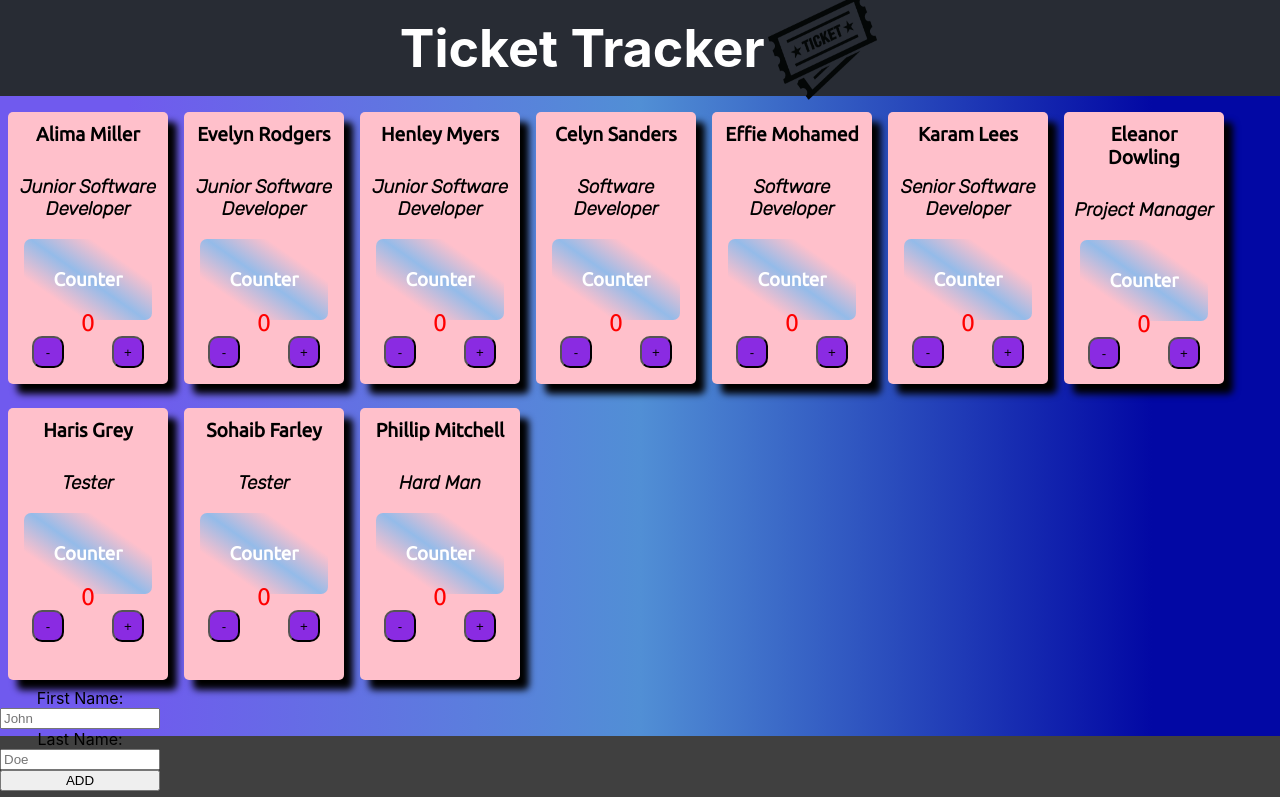
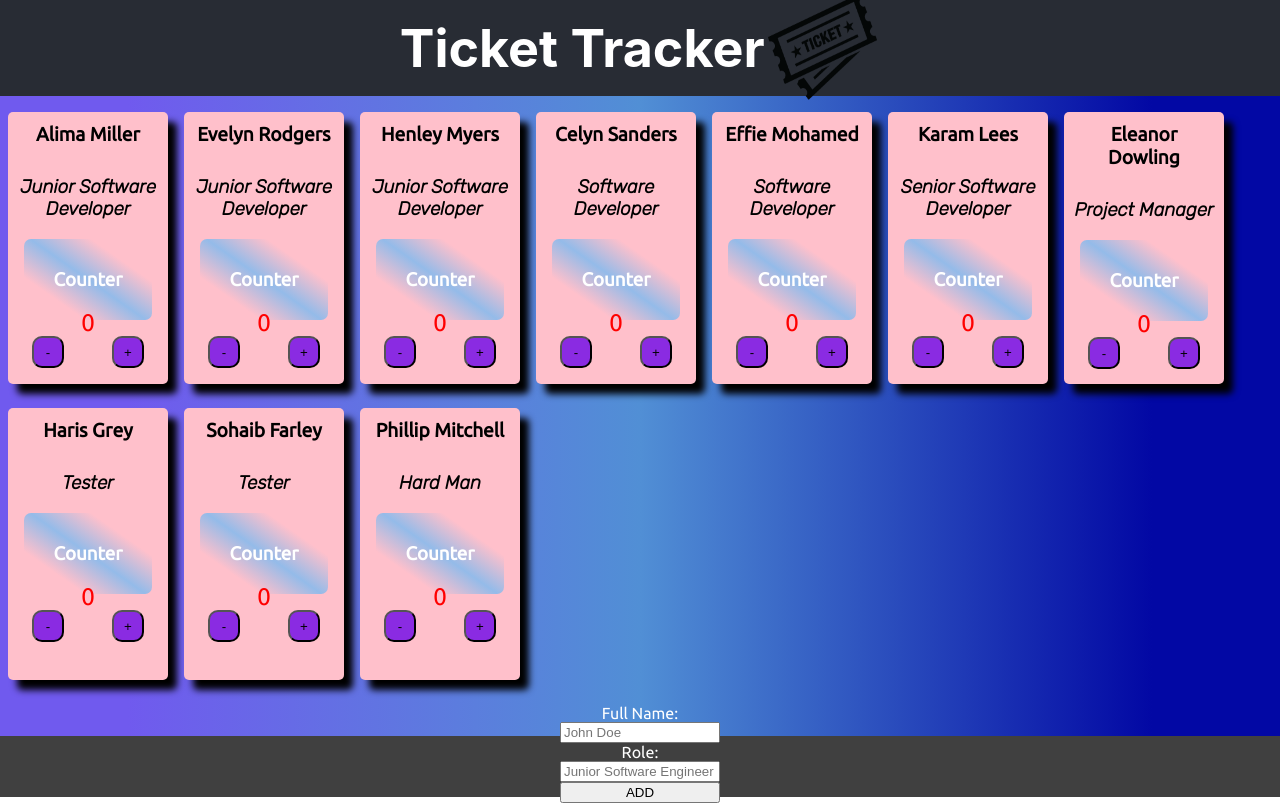
Before and after one commit to Connz17/ticket-tracker, a React (Create React App) app: page / in a window 1280 px wide. Built offline with nearby package versions, Linux system fonts and the light colour scheme.

Commit message:
New employee extension added

```diff
--- a/src/components/Main/Main.jsx
+++ b/src/components/Main/Main.jsx
@@ -3,11 +3,38 @@
 
 import TicketCard from "../TicketCard/TicketCard";
 
-import React from 'react'
+
+
+import React, { useState } from 'react'
+
 
 const Main = () => {
 
-    const teamJSX = team.map((person)=> {
+
+        const [newName, setNewName] = useState("")
+        const [newRole, setNewRole] = useState("")
+
+        const newTeam = [...team]
+
+        const [updatedTeam, setUpdatedTeam] = useState(newTeam)
+
+
+
+    const newEmployee = {
+        id: newTeam.length + 1,
+        name: newName,
+        role: newRole,
+    }
+
+
+    const handleNewEmployee = (e) => {
+        e.preventDefault()
+        team.push(newEmployee)
+        setUpdatedTeam(newTeam)
+
+    }
+
+    const teamJSX = newTeam.map((person)=> {
         return (
         <div key={person.id}>
         <TicketCard name={person.name} role={person.role} />
@@ -16,19 +43,23 @@
     })
 
 
+
+
   return (
     <div className="main">
         <div className="card__container">
             {teamJSX}
         </div>
-        <div className="form_container">
-            <form className="form" action="./Main.jsx">
-                <label htmlFor="firstN">First Name: </label>
-                <input type="text" id="firstN" placeholder="John"/>
-                <label htmlFor="lastN">Last Name: </label>
-                <input type="text" id="lastN" placeholder="Doe"/>
-                <input type="submit" value="ADD" />
-            </form>
+        <div className="form__container">
+        <form className="form">
+            <label htmlFor="name">Full Name: </label>
+            <input type="text" id="name" placeholder="John Doe"
+                vale={newName} onChange={(e) => setNewName(e.target.value)}/>
+            <label htmlFor="role">Role: </label>
+            <input type="text" id="role" placeholder="Junior Software Engineer"
+                vale={newRole} onChange={(e) => setNewRole(e.target.value)}/>
+            <button onClick={handleNewEmployee}>ADD</button>
+        </form>
         </div>
     </div>
   )
--- a/src/components/Main/Main.scss
+++ b/src/components/Main/Main.scss
@@ -14,14 +14,16 @@
     flex-wrap: wrap;
 }
 
-// .form_container {
-//     display: flex;
-//     flex-direction: column;
-// }
+.form__container {
+    margin: 1rem;
+}
 
 .form {
     display: flex;
     flex-direction: column;
+    margin: auto;
+    font-family: $font-family;
+    color: white;
 
     width: 10rem;
 }
```
Also changed, not shown: src/components/Form/Form.jsx (+45 -0 lines).
